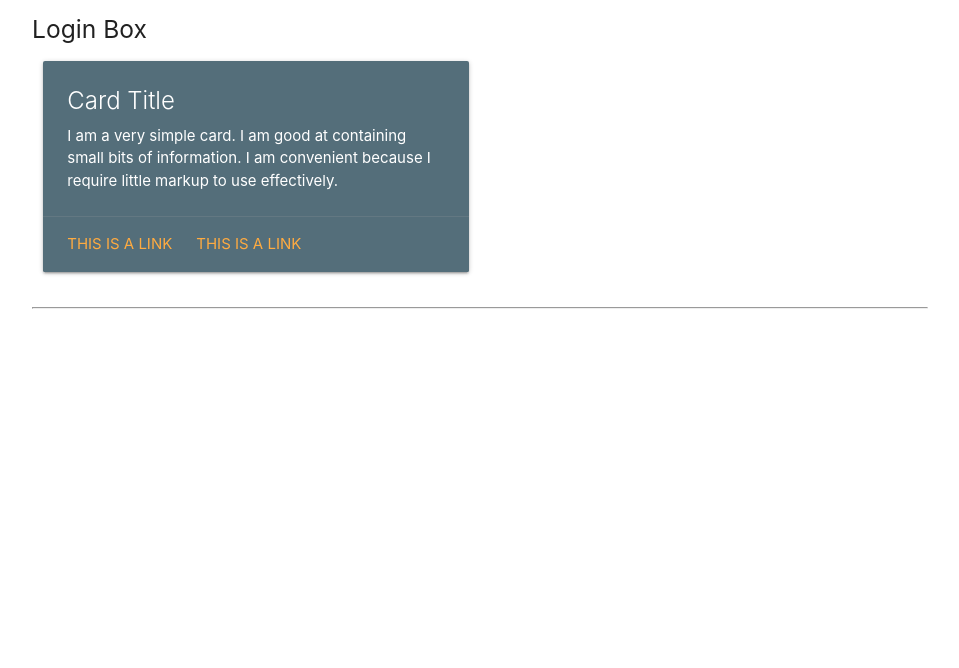
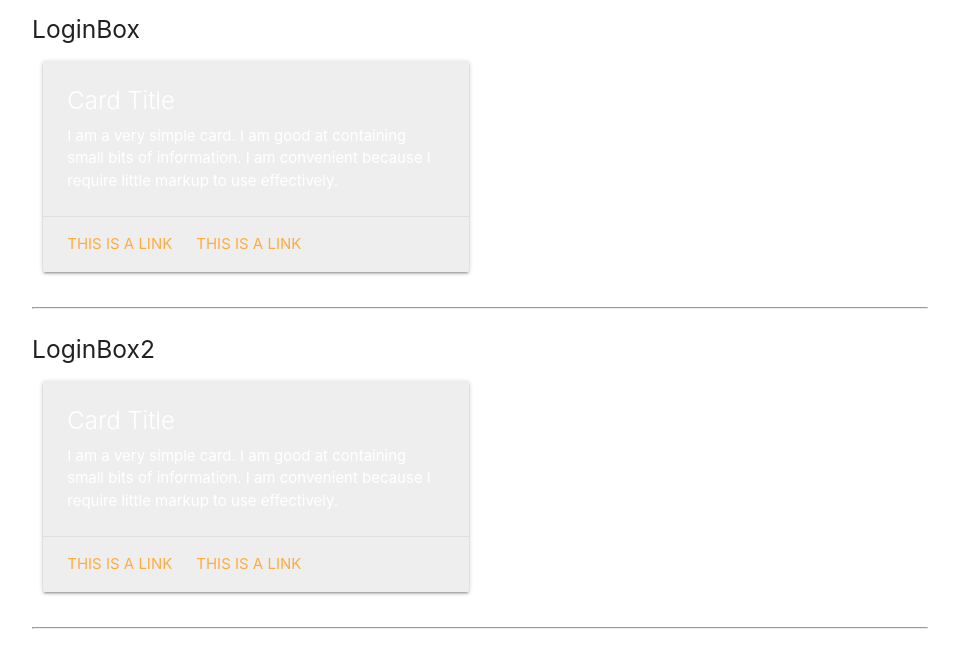
Before and after one commit to felix3456789/FYP_Triple, a React (Create React App) app in the folder triple/: page /test in a window 1280 px wide. Shown: the top 668 px of the page, without its empty margins (160-1119 px from the left). Built offline with nearby package versions, Linux system fonts and the light colour scheme.

Commit message:
test Section

```diff
--- a/triple/src/components/loginPage/loginBox/loginBox.jsx
+++ b/triple/src/components/loginPage/loginBox/loginBox.jsx
@@ -3,18 +3,18 @@ class LoginBox extends Component {
   state = {};
   render() {
     return (
-      <div class="row">
-        <div class="col s12 m6">
-          <div class="card blue-grey darken-1">
-            <div class="card-content white-text">
-              <span class="card-title">Card Title</span>
+      <div className="row">
+        <div className="col s12 m6">
+          <div className="card grey lighten-3">
+            <div className="card-content white-text">
+              <span className="card-title">Card Title</span>
               <p>
                 I am a very simple card. I am good at containing small bits of
                 information. I am convenient because I require little markup to
                 use effectively.
               </p>
             </div>
-            <div class="card-action">
+            <div className="card-action">
               <a href="#">This is a link</a>
               <a href="#">This is a link</a>
             </div>
--- /dev/null
+++ b/triple/src/components/test/testSection.jsx
@@ -0,0 +1,19 @@
+import React, { Component } from "react";
+class TestSection extends Component {
+  state = {};
+  render() {
+    return (
+      <div className="container">
+        <div className="row">
+          <div className="col-12">
+            <h5> {this.props.title}</h5>
+          </div>
+          <div className="col-12">{this.props.children}</div>
+          <hr />
+        </div>
+      </div>
+    );
+  }
+}
+
+export default TestSection;
--- a/triple/src/page/test.jsx
+++ b/triple/src/page/test.jsx
@@ -1,20 +1,18 @@
 import React, { Component } from "react";
 import LoginBox from "./../components/loginPage/loginBox/loginBox";
+import TestSection from "../components/test/testSection";
 class Test extends Component {
   state = {};
   render() {
     return (
-      <div className="container">
-        <div className="row">
-          <div className="col-12">
-            <h5> Login Box</h5>
-          </div>
-          <div className="col-12">
-            <LoginBox />
-          </div>
-          <hr />
-        </div>
-      </div>
+      <React.Fragment>
+        <TestSection title="LoginBox">
+          <LoginBox />
+        </TestSection>
+        <TestSection title="LoginBox2">
+          <LoginBox />
+        </TestSection>
+      </React.Fragment>
     );
   }
 }
```
